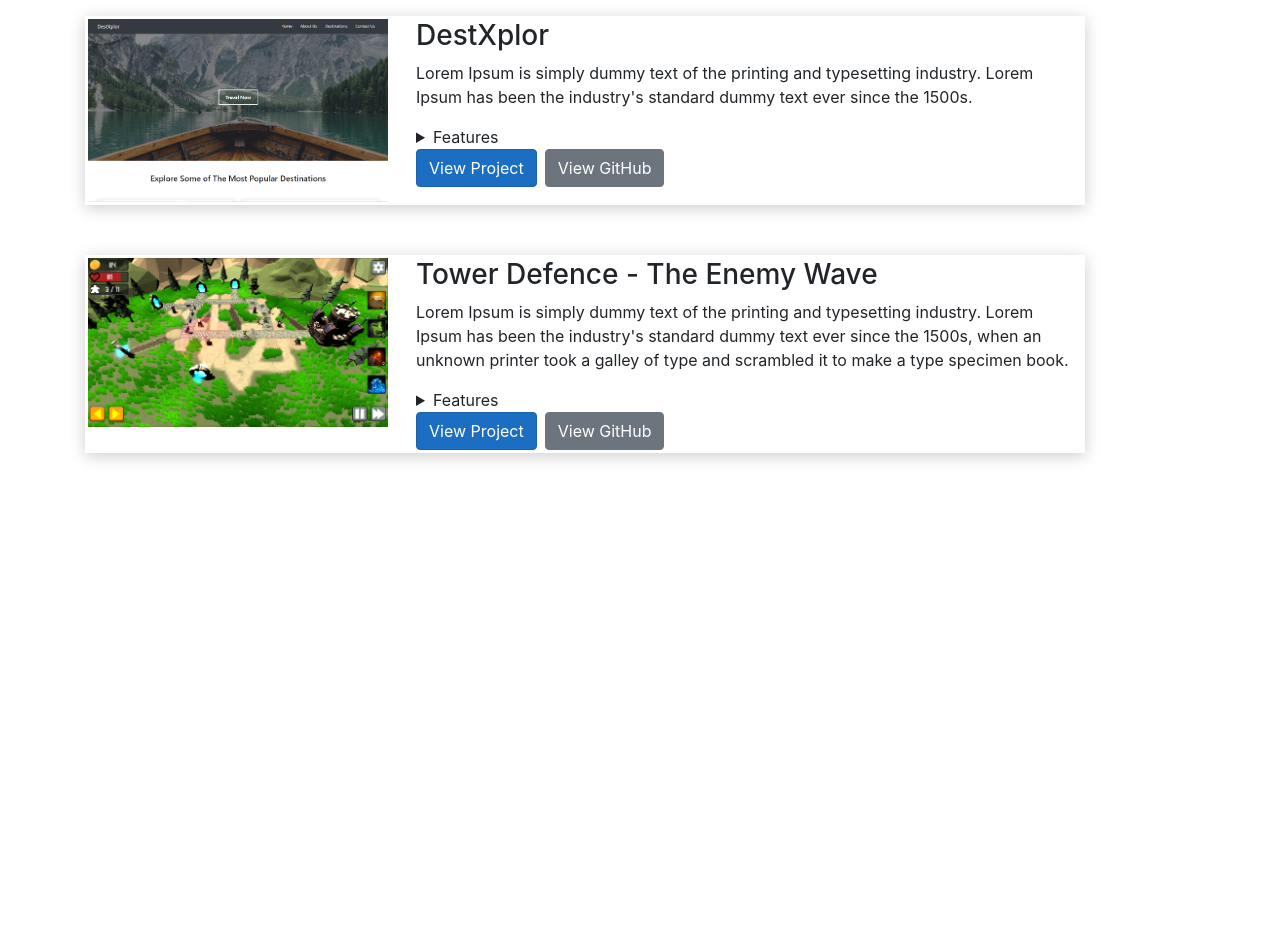
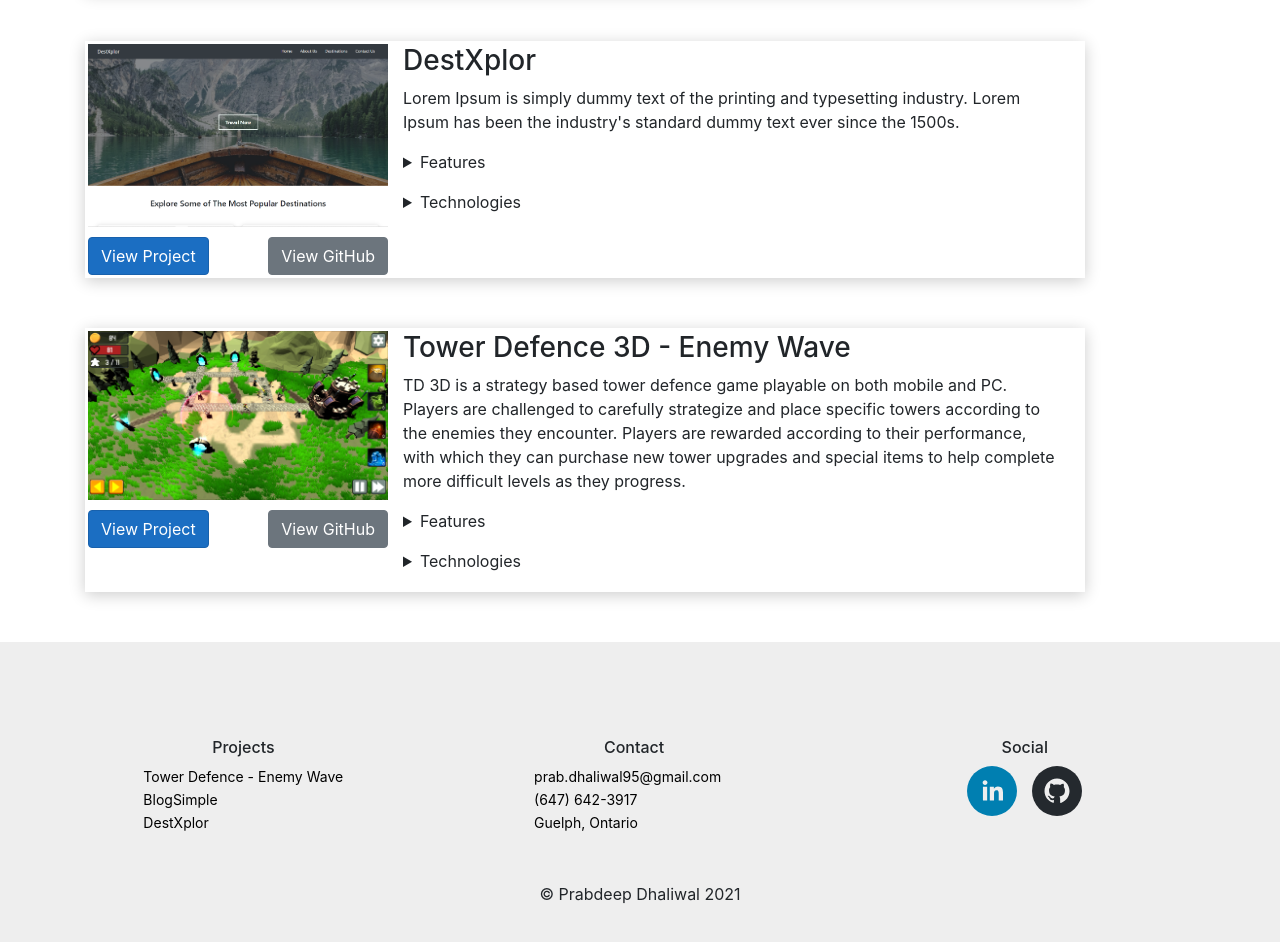
Before and after one commit to prabdhal/PortfolioWebApp, a React (Create React App) app in the folder PortfolioWebApp/ClientApp/: page /projects in a window 1280 px wide. Shown: the part 420-1362 px from the top of the page. Before the commit the page ends 923 px from the top, so only its background shows below. Built offline with nearby package versions, Linux system fonts and the light colour scheme.

Commit message:
Create Footer.js, TowerDefenceGame.js and update home and project components

```diff
--- a/PortfolioWebApp/ClientApp/src/App.js
+++ b/PortfolioWebApp/ClientApp/src/App.js
@@ -4,6 +4,7 @@ import { Layout } from './components/Layout';
 import { Home } from './components/Home';
 import Project from './components/Project';
 import Contact from './components/Contact';
+import TowerDefenceGame from './components/TowerDefenceGame';
 
 import './custom.css'
 
@@ -16,6 +17,7 @@ export default class App extends Component {
         <Route exact path='/' component={Home} />
         <Route path='/projects' component={Project} />
         <Route path='/contact' component={Contact} />
+        <Route path='/tower-defence-3d-enemy-wave' component={TowerDefenceGame} />
       </Layout>
     );
   }
--- /dev/null
+++ b/PortfolioWebApp/ClientApp/src/components/Footer.css
@@ -0,0 +1,49 @@
+
+footer {
+  background-color: #eee;
+}
+
+.top-footer {
+  display: flex;
+  flex-direction: row;
+}
+
+.footer-col {
+  width: 33%;
+  display: flex;
+  flex-direction: column;
+  align-items: center;
+}
+
+footer-col div.footer-links {
+  margin: unset auto;
+}
+
+.footer-links {
+  width: 100%;
+  max-width: 200px;
+  display: flex;
+  flex-direction: column;
+}
+
+.social-icons-container {
+  width: 100%;
+  max-width: 130px;
+  display: flex;
+  flex-direction: row;
+  justify-content: space-around;
+}
+
+.footer-col h5 {
+  text-align: center;
+  font-size: 16px;
+}
+.footer-col a {
+  font-size: 14px;
+  color: black;
+  margin: 1px 0;
+}
+
+.footer-col a:hover {
+  text-decoration: none;
+}
--- /dev/null
+++ b/PortfolioWebApp/ClientApp/src/components/Footer.js
@@ -0,0 +1,45 @@
+import React from 'react';
+import { SocialIcon } from 'react-social-icons';
+
+import './Footer.css';
+
+const Footer = () => {
+  return (
+    <footer className="p-5">
+      <div className="top-footer mt-5">
+        <div className="footer-col">
+          <h5>Projects</h5>
+          <div className="footer-links">
+            <a href="/projects">Tower Defence - Enemy Wave</a>
+            <a href="/projects">BlogSimple</a>
+            <a href="/projects">DestXplor</a>
+          </div>
+        </div>
+        <div className="footer-col">
+          <h5>Contact</h5>
+          <div className="footer-links">
+            <a href="mailto: prab.dhaliwal95@gmail.com">prab.dhaliwal95@gmail.com</a>
+            <a href="tel:6476423917">(647) 642-3917</a>
+            <a
+              href="https://www.google.com/maps/place/Guelph,+ON,+Canada/@43.5344116,-80.3102079,12z/data=!3m1!4b1!4m5!3m4!1s0x882b9ad0c3a9fb6b:0x5037b28c7231b60!8m2!3d43.5448048!4d-80.2481666"
+              target="_blank"
+              rel="noopener noreferrer"
+            >Guelph, Ontario</a>
+          </div>
+        </div>
+        <div className="footer-col">
+          <h5>Social</h5>
+          <div className="social-icons-container">
+            <SocialIcon url="https://www.linkedin.com/in/prabdeep-dhaliwal/" />
+            <SocialIcon url="https://github.com/prabdhal" />
+          </div>
+        </div>
+      </div>
+      <div className="mt-5 text-center">
+        &#169; Prabdeep Dhaliwal {new Date().getFullYear()}
+      </div>
+    </footer>
+  );
+}
+
+export default Footer;
--- a/PortfolioWebApp/ClientApp/src/components/Home.js
+++ b/PortfolioWebApp/ClientApp/src/components/Home.js
@@ -14,6 +14,10 @@ export class Home extends Component {
           alt={"hero section image"}
         />
         <Container>
+          <h2>Projects</h2>
+        </Container>
+        <Container>
+          <h2>Contact</h2>
         </Container>
       </>
     );
--- a/PortfolioWebApp/ClientApp/src/components/Layout.js
+++ b/PortfolioWebApp/ClientApp/src/components/Layout.js
@@ -1,6 +1,6 @@
 import React, { Component } from 'react';
-import { Container } from 'reactstrap';
 import { NavMenu } from './NavMenu';
+import Footer from './Footer';
 
 export class Layout extends Component {
   static displayName = Layout.name;
@@ -12,6 +12,7 @@ export class Layout extends Component {
         <>
           {this.props.children}
         </>
+        <Footer />
       </div>
     );
   }
--- a/PortfolioWebApp/ClientApp/src/components/Project.css
+++ b/PortfolioWebApp/ClientApp/src/components/Project.css
@@ -11,11 +11,12 @@
 
 .project-image-container {
   width: 33%;
+  max-width: 300px;
+  margin-right: 15px;
 }
 
 .project-image-container img {
   width: 100%;
-  max-width: 300px;
   transition: all 300ms ease-out;
 }
 
@@ -29,8 +30,29 @@
 }
 
 .project-button-container {
+  display: flex;
+  justify-content: space-between;
+  margin-top: 10px;
 }
 
 summary:focus {
   outline: none;
 }
+
+@media only screen and (max-width: 995px) {
+  .project-card-container {
+    flex-direction: column-reverse;
+    padding: 5px;
+  }
+  .project-image-container {
+    width: 100%;
+    max-width: unset;
+  }
+  .project-details-container {
+    width: 100%;
+  }
+  .project-button-container {
+    margin: 10px;
+    justify-content: space-evenly;
+  }
+}
--- a/PortfolioWebApp/ClientApp/src/components/ProjectCardItem.js
+++ b/PortfolioWebApp/ClientApp/src/components/ProjectCardItem.js
@@ -7,24 +7,12 @@ const ProjectCardItem = (props) => {
     <div className="project-card-container">
       <div className="project-image-container">
         <img src={props.src} alt={props.alt} />
-      </div>
-      <div className="project-details-container">
-        <h3>{props.title}</h3>
-        <p>{props.details}</p>
-        <details>
-          <summary>Features</summary>
-          <ul>
-            <li>{props.pointOne}</li>
-            <li>{props.pointTwo}</li>
-            <li>{props.pointThree}</li>
-            <li>{props.pointFour}</li>
-          </ul>
-        </details>
         <div className="project-button-container">
           <a
             className="btn btn-primary mr-1"
             href={props.projectLink}
             target="_blank"
+            rel="noopener noreferrer"
           >
             View Project
             </a>
@@ -32,10 +20,34 @@ const ProjectCardItem = (props) => {
             className="btn btn-secondary ml-1"
             href={props.githubLink}
             target="_blank"
+            rel="noopener noreferrer"
           >
             View GitHub
             </a>
         </div>
+      </div>
+      <div className="project-details-container">
+        <h3>{props.title}</h3>
+        <p>{props.details}</p>
+        <details>
+          <summary className="mb-3">Features</summary>
+          <ul>
+            <li>{props.featureOne}</li>
+            <li>{props.featureTwo}</li>
+            <li>{props.featureThree}</li>
+            <li>{props.featureFour}</li>
+          </ul>
+        </details>
+        <details>
+          <summary className="mb-3">Technologies</summary>
+          <ul>
+            {props.technologies.map(tech => {
+              return (
+                <li key={tech.toString()}>{tech}</li>
+              )
+            })}
+          </ul>
+        </details>
       </div>
     </div>
   );
--- a/PortfolioWebApp/ClientApp/src/components/ProjectCards.js
+++ b/PortfolioWebApp/ClientApp/src/components/ProjectCards.js
@@ -10,36 +10,40 @@ const ProjectCards = () => {
         alt={"BlogSimple project image"}
         title={"BlogSimple"}
         details={"BlogSimple is a blog posting website where users can sign up and easily post blogs. Users may also view blogs posted by other authors and choose to comment on their blog posts."}
-        pointOne={"Implemented repository design pattern to remove code redundancy and increase code maintainability and scalability."}
-        pointTwo={"Integrated an email delivery service called SendGrid, to be able to send users email and password confirmation emails."}
-        pointThree={"Implemented CRUD operations using .NET 5 MVC with entity framework and SQL Server as the database to store users, posts and comments."}
-        pointFour={"Deployed via azure using azure SQL database to store data and secrets key vault to store sensitive information."}
+        featureOne={"Implemented repository design pattern to remove code redundancy and increase code maintainability and scalability."}
+        featureTwo={"Integrated an email delivery service called SendGrid, to be able to send users email and password confirmation emails."}
+        featureThree={"Implemented CRUD operations using .NET 5 MVC with entity framework and SQL Server as the database to store users, posts and comments."}
+        featureFour={"Deployed via azure using azure SQL database to store data and secrets key vault to store sensitive information."}
         projectLink={"https://blogsimple.azurewebsites.net/"}
         githubLink={"https://github.com/prabdhal/BlogSimple"}
+        technologies={["ASP.NET MVC", "Razor Pages", "Entity Framework", "C#", "JavaScript", "SQL", "Azure", "SendGrid API"]}
+
       />
       <ProjectCardItem
         src={"./images/destxplor-website.PNG"}
         alt={"DestXplor project image"}
         title={"DestXplor"}
         details={"Lorem Ipsum is simply dummy text of the printing and typesetting industry. Lorem Ipsum has been the industry's standard dummy text ever since the 1500s."}
-        pointOne={"Implemented repository design pattern to remove code redundancy and increase code maintainability and scalability."}
-        pointTwo={"Integrated an email delivery service called SendGrid, to be able to send users email and password confirmation emails."}
-        pointThree={"Implemented CRUD operations using .NET 5 MVC with entity framework and SQL Server as the database to store users, posts and comments."}
-        pointFour={"Deployed via azure using azure SQL database to store data and secrets key vault to store sensitive information."}
+        featureOne={"Implemented repository design pattern to remove code redundancy and increase code maintainability and scalability."}
+        featureTwo={"Integrated Triposo API to display information articles of cities all over the world."}
+        featureThree={"Used react, react router and other 3rd party libraries on the frontend for clean component based programming."}
+        featureFour={"Deployed via azure using azure SQL database to store data and dotenv to store sensitive information."}
         projectLink={"https://destxplor.azurewebsites.net/"}
         githubLink={"https://github.com/prabdhal/DestXplor"}
+        technologies={["ASP.NET Web API", "React", "Entity Framework", "C#", "JavaScript", "SQL", "Azure", "Triposo API"]}
       />
       <ProjectCardItem
         src={"./images/tower-defence-enemy-wave-game.PNG"}
         alt={"tower defence game project image"}
-        title={"Tower Defence - The Enemy Wave"}
-        details={"Lorem Ipsum is simply dummy text of the printing and typesetting industry. Lorem Ipsum has been the industry's standard dummy text ever since the 1500s, when an unknown printer took a galley of type and scrambled it to make a type specimen book."}
-        pointOne={"Implemented repository design pattern to remove code redundancy and increase code maintainability and scalability."}
-        pointTwo={"Integrated an email delivery service called SendGrid, to be able to send users email and password confirmation emails."}
-        pointThree={"Implemented CRUD operations using .NET 5 MVC with entity framework and SQL Server as the database to store users, posts and comments."}
-        pointFour={"Deployed via azure using azure SQL database to store data and secrets key vault to store sensitive information."}
-        projectLink={"http://prabdhaliwal.herokuapp.com/tower-defence-3d-enemy-wave"}
-        githubLink={"https://github.com/prabdhal/Tower-Defence-Game-Enemy-Wave"}
+        title={"Tower Defence 3D - Enemy Wave"}
+        details={"TD 3D is a strategy based tower defence game playable on both mobile and PC. Players are challenged to carefully strategize and place specific towers according to the enemies they encounter. Players are rewarded according to their performance, with which they can purchase new tower upgrades and special items to help complete more difficult levels as they progress."}
+        featureOne={"Programmed clean, modularized and reusable scripts with scriptable objects and object-orientated programming."}
+        featureThree={"Created complex stats such as resistances, damage, area of effect, damage over time for towers, enemies and special items."}
+        featureTwo={"Utilized binary serialization to save and load user progress."}
+        featureFour={"Heavy use of C#, data structure, several single purpose methods and complex logic to ensure efficient gameplay"}
+        projectLink={"https://prabdeepdhaliwal.azurewebsites.net/tower-defence-3d-enemy-wave"}
+        githubLink={"https://github.com/prabdhal/tower-defence-3d-enemy-wave"}
+        technologies={["Unity 3D", "C#", "Photoshop", "WebGL API"]}
       />
     </>
   );
--- /dev/null
+++ b/PortfolioWebApp/ClientApp/src/components/TowerDefenceGame.css
@@ -0,0 +1,42 @@
+
+.dark-mode {
+  position: fixed;
+  top: 0;
+  left: 0;
+  height: 100%;
+  width: 100%;
+  background-color: #212529;
+  z-index: -1;
+}
+
+.hide {
+  display: none;
+}
+
+iframe {
+  display: flex;
+  align-items: center;
+  margin: auto;
+}
+
+.game-container {
+  width: 960px;
+  height: 600px;
+  margin: 30px auto 100px auto;
+}
+
+.game {
+  width: 960px;
+  height: 600px;
+}
+
+.game-container button {
+  float: right;
+}
+
+@media only screen and (max-width: 995px) {
+  .game, .game-container {
+    width: 100%;
+    border: 0;
+  }
+}
--- /dev/null
+++ b/PortfolioWebApp/ClientApp/src/components/TowerDefenceGame.js
@@ -0,0 +1,43 @@
+import React, { useEffect, useState } from 'react';
+
+import './TowerDefenceGame.css';
+
+const TowerDefenceGame = () => {
+  const [darkMode, setDarkMode] = useState(false);
+
+  useEffect(() => {
+    toggleDarkMode(darkMode);
+  }, [])
+
+  const toggleDarkMode = (darkMode) => {
+    if (darkMode)
+      return "dark-mode";
+
+    return "dark-mode hide";
+  }
+
+  const handleClick = () => {
+    setDarkMode(!darkMode);
+  }
+
+  return (
+    <>
+      <div className={toggleDarkMode(darkMode)}></div>
+      <h2 style={{ paddingTop: "100px", textAlign: "center" }}>Tower Defence - Enemy Wave</h2>
+      <div className="game-container">
+        <iframe
+          className="game"
+          src="https://i.simmer.io/@prabdhal/tower-defence-3d-enemy-wave">
+        </iframe>
+        <button
+          className="btn-sm btn-secondary"
+          onClick={handleClick}
+        >
+          Dark Mode
+          </button>
+      </div>
+    </>
+  );
+}
+
+export default TowerDefenceGame;
```
Also changed, not shown: 1 other file (tests, documents, lock files or other folders).
